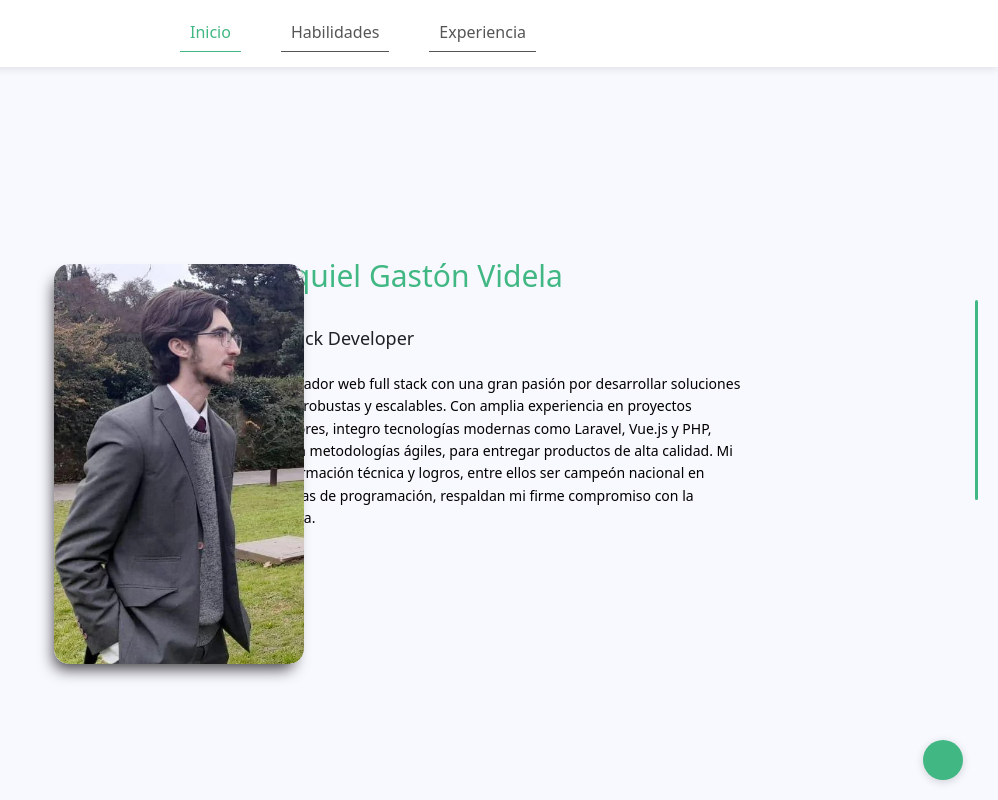
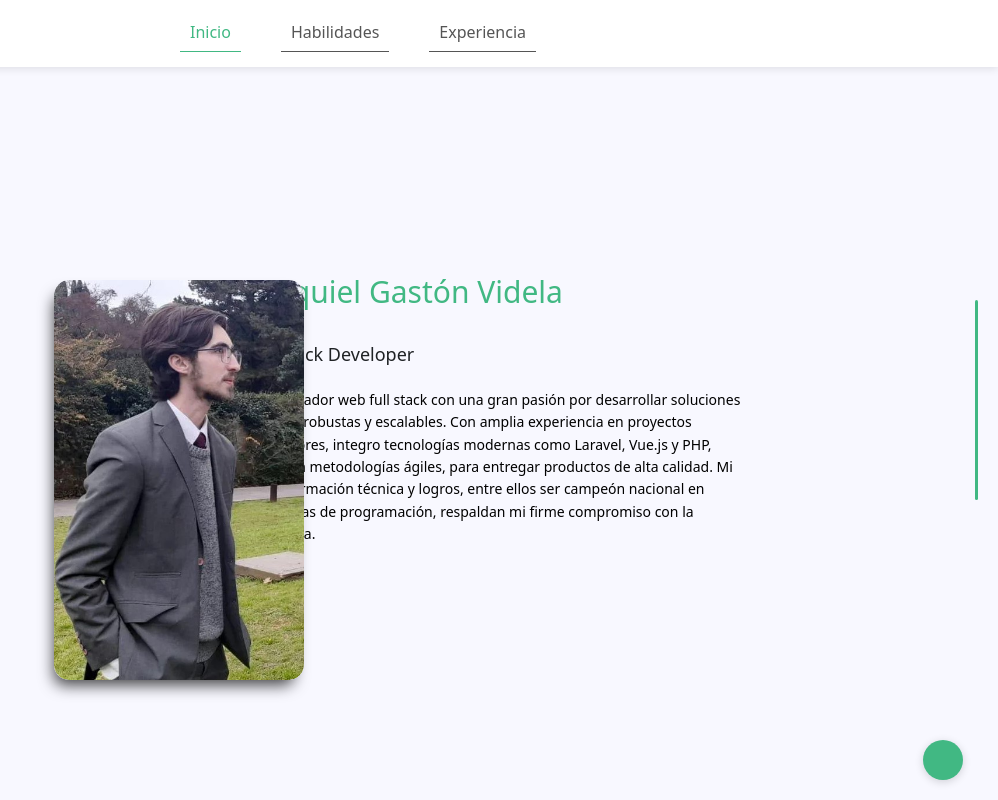
Before and after one commit to ezequielgv/portfolio, a Vue app: page / in a window 1280 px wide. Shown: the whole page, without its empty margins (282-1280 px from the left). Built offline with nearby package versions, Linux system fonts and the light colour scheme; some icons are missing.

Commit message:
renamed:    docs/assets/index-Bx2BT17J.js -> docs/assets/index-82D06sCX.js 	renamed:    docs/assets/index-C1kYKp7b.css -> docs/assets/index-stW-Awzo.css 	modified:   docs/index.html 	modified:   src/assets/styles/global.css

```diff
--- a/src/assets/styles/global.css
+++ b/src/assets/styles/global.css
@@ -207,7 +207,7 @@
 @media (min-width: 992px) {
     /* Desktop improvements */
     .section {
-        padding: 3rem 20%;
+        padding: 4rem 20%;
         display: flex;
         flex-direction: column;
         justify-content: flex-start;
```
Also changed, not shown: 4 other files (tests, documents, lock files or other folders).
